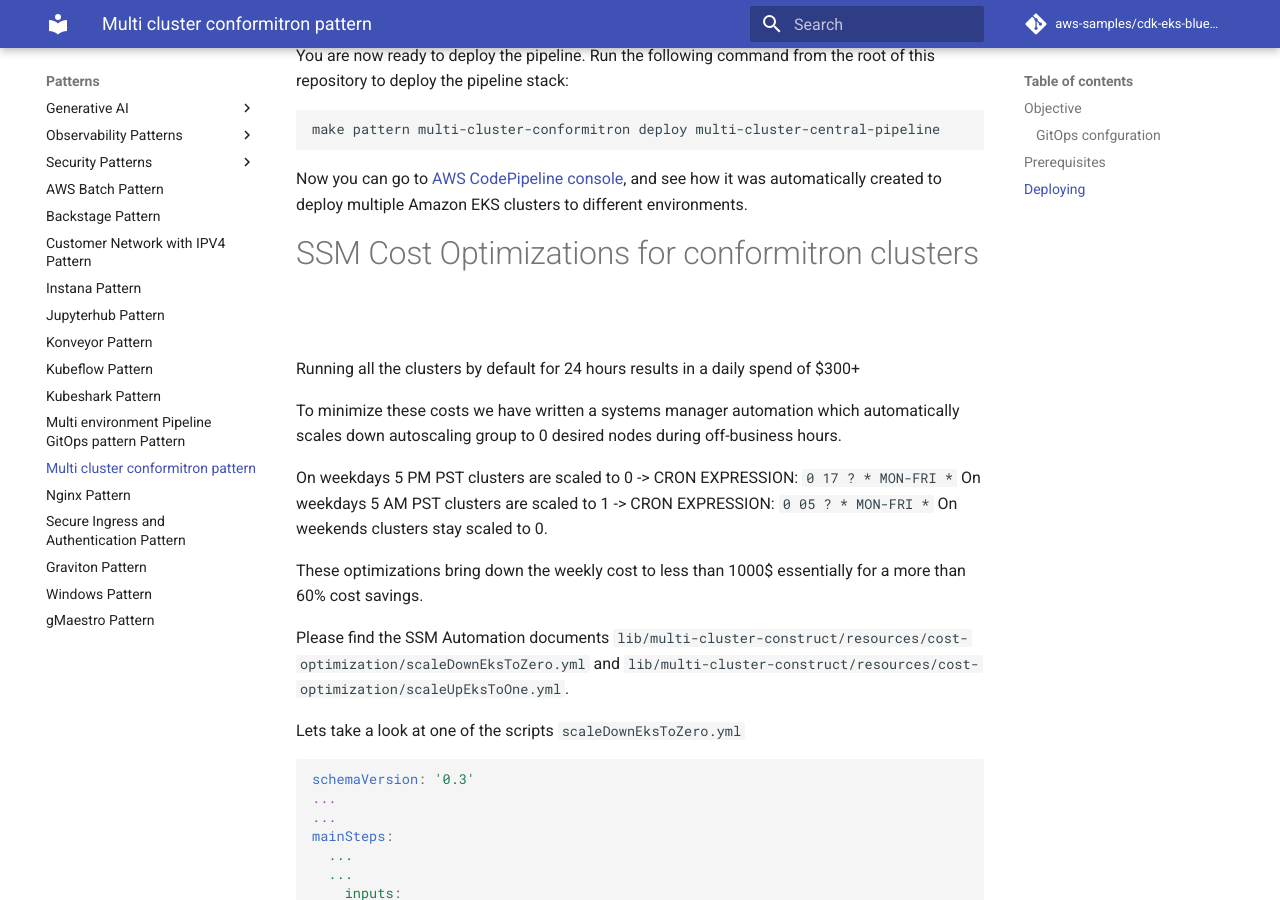
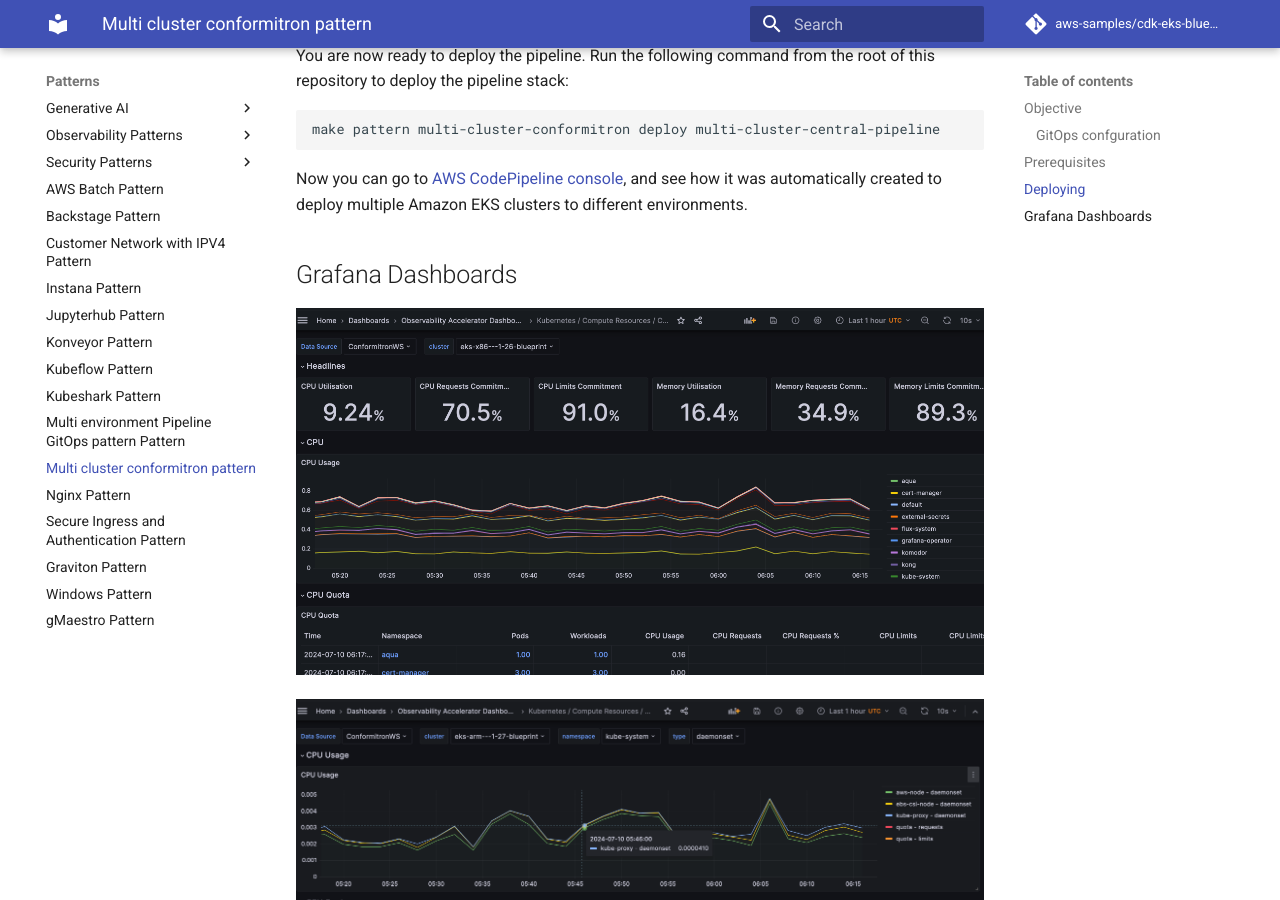
Before and after one commit to aws-samples/cdk-eks-blueprints-patterns, an MkDocs documentation site: the page built from docs/patterns/multi-cluster-conformitron.md, in a window 1280 px wide and 900 px high, scrolled down 5113 px. Built offline with MkDocs 1.6.1 and Material for MkDocs 9.7.7, drawn with Linux system fonts in a browser that asks for light colours; comment, search, counter and statistics services are not loaded.

Commit message:
add dashboards

```diff
--- a/docs/patterns/multi-cluster-conformitron.md
+++ b/docs/patterns/multi-cluster-conformitron.md
@@ -193,6 +193,12 @@
 
 Now you can go to [AWS CodePipeline console](https://eu-west-1.console.aws.amazon.com/codesuite/codepipeline/pipelines), and see how it was automatically created to deploy multiple Amazon EKS clusters to different environments.
 
+## Grafana Dashboards
+![Dashboard 1](images/ConformitronDashboard1.png)
+
+![Dashboard 2](images/ConformitronDashboard2.png)
+
+![Dashboard 3](images/ConformitronDashboard3.png)
 
 
 # SSM Cost Optimizations for conformitron clusters
```
Also changed, not shown: docs/patterns/images/ConformitronDashboard1.png (added), docs/patterns/images/ConformitronDashboard2.png (added), docs/patterns/images/ConformitronDashboard3.png (added).
